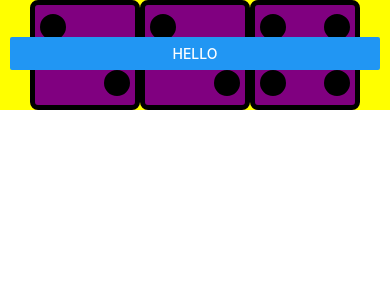
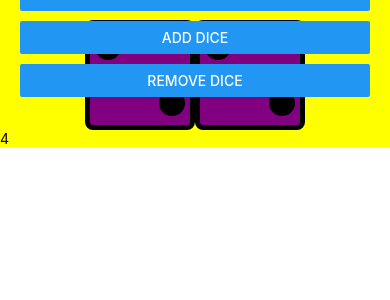
Before and after one commit to Alex-Abrams/dice-pals, a React Native app: screen / in a window 390 px wide. Shown: the top 300 px of the page. Built offline with nearby package versions, Linux system fonts and the light colour scheme.

Commit message:
Added a counter to display total count.

```diff
--- a/frontend/screens/front_page.js
+++ b/frontend/screens/front_page.js
@@ -17,6 +17,10 @@ class FrontPage extends React.Component {
       dice_roll_1: 0,
       dice_roll_2: 0,
       dice_roll_3: 0,
+      dice_roll_4: 0,
+      dice_roll_5: 0,
+      dice_roll_6: 0,
+      total_dice: 0,
     };
 
   }
@@ -41,14 +45,29 @@ class FrontPage extends React.Component {
       this.setState({ dice_roll_1: this.rollOneThroSix(6)});
       this.setState({ dice_roll_2: this.rollOneThroSix(6)});
       this.setState({ dice_roll_3: this.rollOneThroSix(6)});
+      this.setState({ dice_roll_4: this.rollOneThroSix(6)});
+      this.setState({ dice_roll_5: this.rollOneThroSix(6)});
+      this.setState({ dice_roll_6: this.rollOneThroSix(6)});
+
       counter += 1;
-      console.log('el countadaor', counter);
       if (counter === 20) {
-        console.log('aowndolanwolnd');
         clearInterval(oneSecInterval);
       };
     }, 100); // set interval timing here
+  }
 
+  displayDie(die, dice_number) {
+
+
+    return(
+      <View>
+        {die.map((dice, i) =>
+          <View style={styles.dice_box}>
+            {die[dice_number_1].dice}
+          </View>
+        )}
+      </View>
+    );
   }
 
 
@@ -60,6 +79,9 @@ class FrontPage extends React.Component {
     let dice_number_3 = this.state.dice_roll_3;
     const dice_array = [<DiceOne />, <DiceTwo />, <DiceThree />, <DiceFour />, <DiceFive />, <DiceSix />];
 
+    const dice_hash = [{'dice': <DiceOne />, 'num': 1 }, {'dice': <DiceTwo />, 'num': 2 }, {'dice':  <DiceThree />, 'num': 3 }, {'dice': <DiceFour />, 'num': 4 },
+      {'dice': <DiceFive />, 'num': 5 }, {'dice': <DiceSix />, 'num': 6 }];
+
     return(
       <View style={{backgroundColor: 'yellow', height: '100%' }}>
         <View>
@@ -67,29 +89,44 @@ class FrontPage extends React.Component {
         <View style={styles.dice_container}>
 
             <View style={styles.dice_box}>
-              {dice_array[dice_number_1]}
+              {dice_hash[dice_number_1].dice}
             </View>
 
             <View style={styles.dice_box}>
-              {dice_array[dice_number_2]}
+              {dice_hash[dice_number_2].dice}
             </View>
+        </View>
 
-            <View style={styles.dice_box}>
-              {dice_array[dice_number_3]}
-            </View>
-
-
+        <View>
+        <Text>{ dice_hash[dice_number_1].num + dice_hash[dice_number_2].num }</Text>
         </View>
 
 
         </View>
 
+        <View style={styles.buttons_container}>
           <View style={styles.button_view}>
           <Button
-          title="hello"
+          title="Roll!"
           onPress={() => this.runDiceAnimation()}
           buttonStyle={{color: 'red'}}></Button>
           </View>
+
+          <View style={styles.button_view}>
+          <Button
+          title="Add Dice"
+          onPress={() => this.runDiceAnimation()}
+          buttonStyle={{color: 'red'}}></Button>
+          </View>
+
+          <View style={styles.button_view}>
+          <Button
+          title="Remove Dice"
+          onPress={() => this.runDiceAnimation()}
+          buttonStyle={{color: 'red'}}></Button>
+          </View>
+        </View>
+
       </View>
     );
   }
@@ -101,6 +138,7 @@ const styles = StyleSheet.create({
     flexDirection: 'row',
     justifyContent: 'center',
     flexWrap: 'wrap',
+    paddingTop: 20,
     // alignSelf: 'center'
     // paddingTop: 100,
   },
@@ -112,9 +150,17 @@ const styles = StyleSheet.create({
     borderRadius: 8,
     paddingTop: 5,
   },
-  button_view: {
+  buttons_container: {
     position: 'absolute',
     bottom: 40,
+    width: '100%',
+    paddingLeft: 10,
+    paddingRight: 10,
+  },
+  button_view: {
+    // position: 'absolute',
+    // bottom: 40,
+    paddingBottom: 10,
     width: '100%',
     paddingLeft: 10,
     paddingRight: 10,
```
